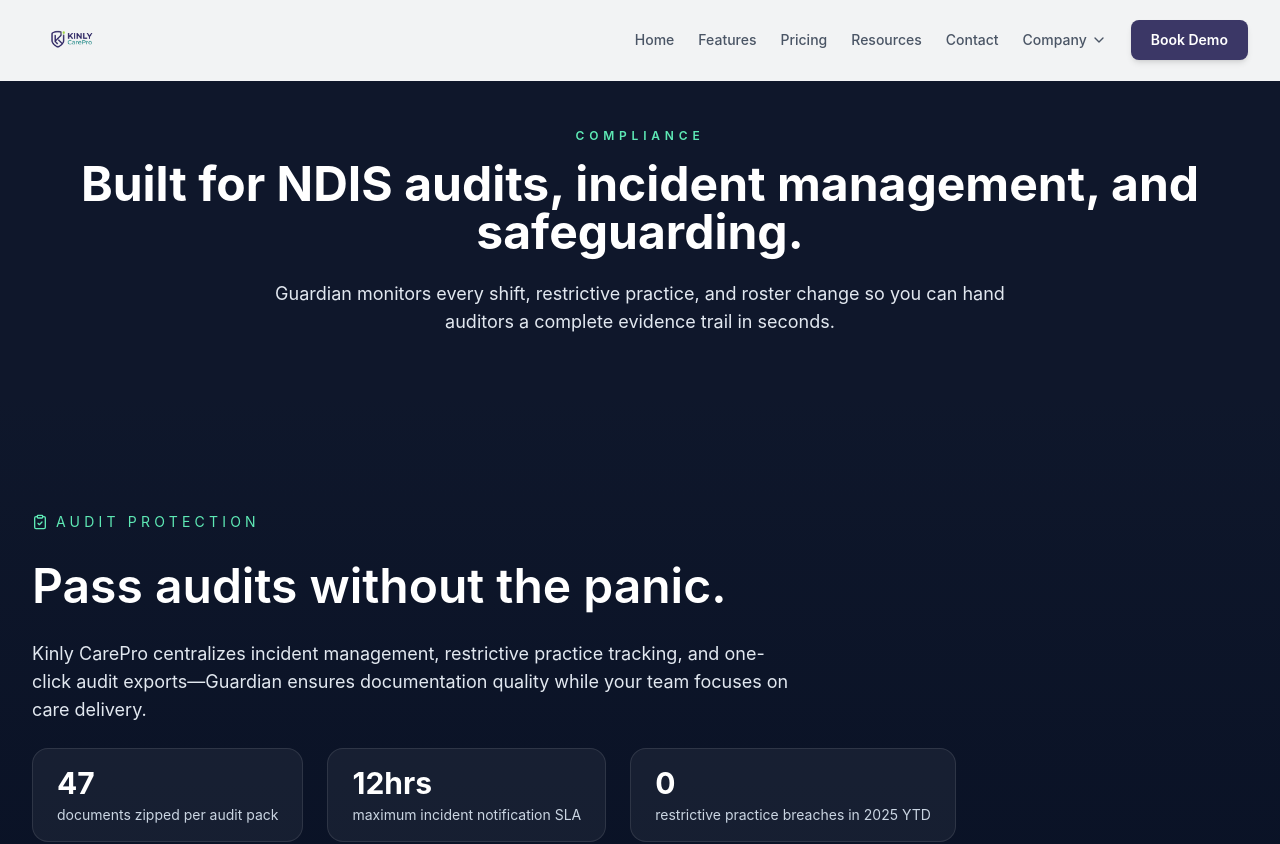
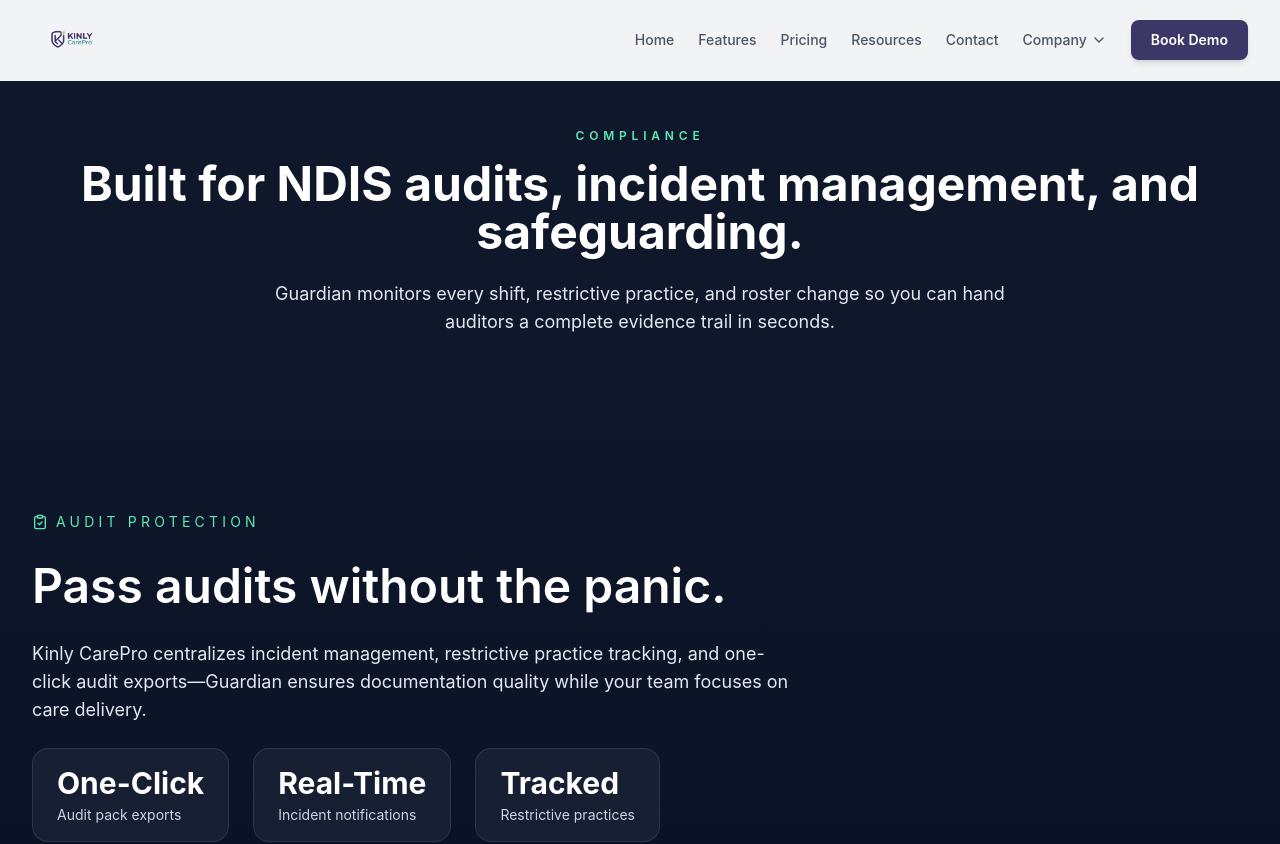
Before and after one commit to yashshah-dev/kinlycarepro-website, a React (Vite) app: page /compliance in a window 1280 px wide. Shown: the top 844 px of the page. Built offline with nearby package versions, Linux system fonts and the light colour scheme.

Commit message:
fix: remove fake statistics from Compliance page
- Replace specific metrics (47 docs, 12hrs SLA, 0 breaches) with capability descriptions
- Change 'Download compliance playbook' to 'Talk to Compliance Team' CTA

```diff
--- a/src/components/ComplianceSection.jsx
+++ b/src/components/ComplianceSection.jsx
@@ -43,9 +43,9 @@
 ];
 
 const complianceStats = [
-  { label: '47', text: 'documents zipped per audit pack' },
-  { label: '12hrs', text: 'maximum incident notification SLA' },
-  { label: '0', text: 'restrictive practice breaches in 2025 YTD' }
+  { label: 'One-Click', text: 'Audit pack exports' },
+  { label: 'Real-Time', text: 'Incident notifications' },
+  { label: 'Tracked', text: 'Restrictive practices' }
 ];
 
 const ComplianceSection = () => {
@@ -149,7 +149,7 @@
               ))}
             </ul>
             <button className="mt-auto inline-flex items-center justify-center gap-2 px-6 py-3 rounded-xl bg-white text-slate-900 font-semibold hover:bg-slate-100">
-              Download compliance playbook <ArrowRight className="w-4 h-4" />
+              Talk to Compliance Team <ArrowRight className="w-4 h-4" />
             </button>
           </motion.div>
         </div>
```
